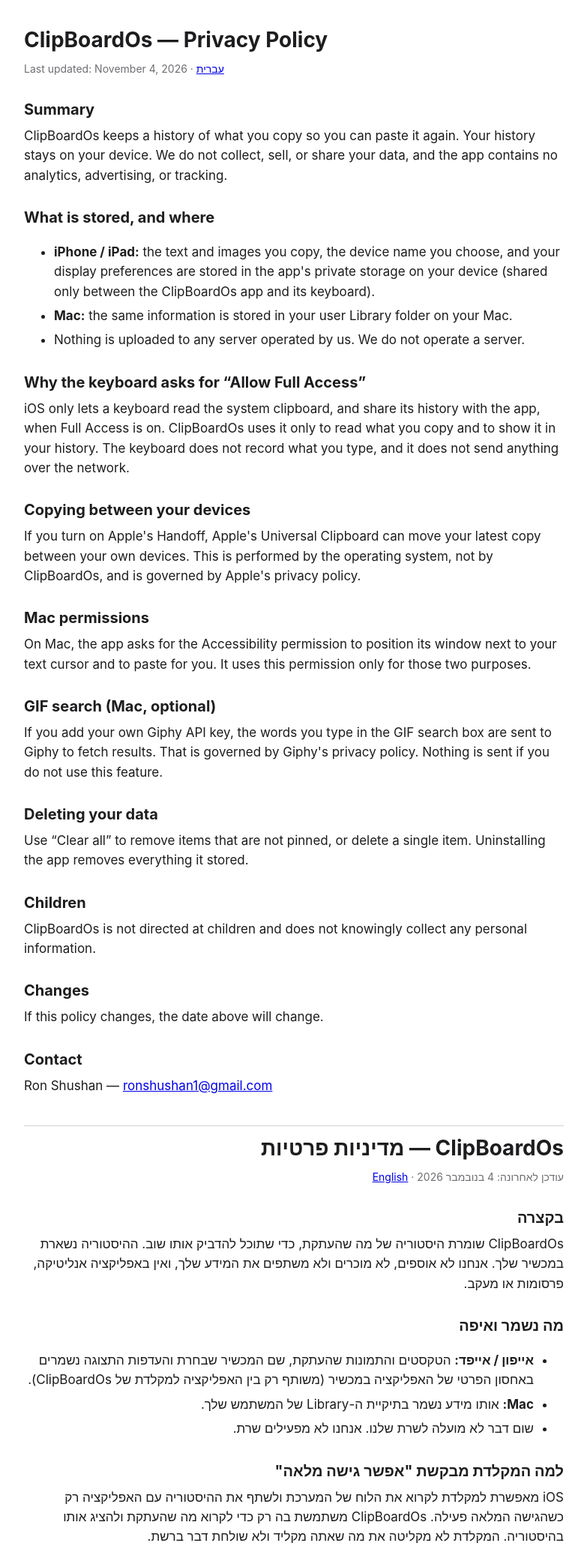
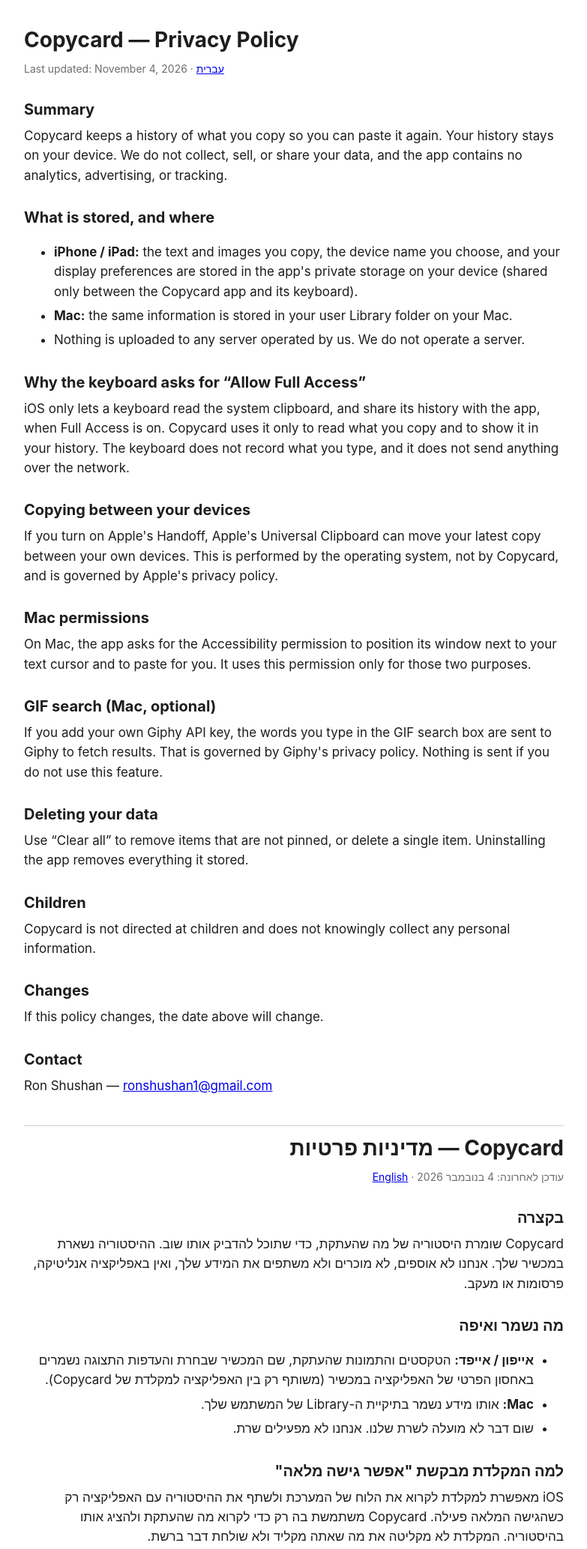
Before and after one commit to RonShushan/copycard-privacy, a plain HTML site: page index.html in a window 1280 px wide. Shown: the top 2066 px of the page at 75% size, without its empty margins (248-1031 px from the left). Drawn offline with Linux system fonts and the light colour scheme.

Commit message:
Rename to Copycard

```diff
--- a/index.html
+++ b/index.html
@@ -3,7 +3,7 @@
 <head>
 <meta charset="utf-8">
 <meta name="viewport" content="width=device-width, initial-scale=1">
-<title>ClipBoardOs — Privacy Policy</title>
+<title>Copycard — Privacy Policy</title>
 <style>
   :root { color-scheme: light dark; --fg:#1d1d1f; --bg:#fff; --muted:#6e6e73; --line:#d2d2d7; }
   @media (prefers-color-scheme: dark) { :root { --fg:#f5f5f7; --bg:#000; --muted:#a1a1a6; --line:#3a3a3c; } }
@@ -17,24 +17,24 @@
 <body>
 <main>
 <section id="top" lang="en" dir="ltr">
-  <h1>ClipBoardOs — Privacy Policy</h1>
+  <h1>Copycard — Privacy Policy</h1>
   <p class="muted">Last updated: November 4, 2026 · <a href="#he">עברית</a></p>
 
   <h2>Summary</h2>
-  <p>ClipBoardOs keeps a history of what you copy so you can paste it again. Your history stays on your device. We do not collect, sell, or share your data, and the app contains no analytics, advertising, or tracking.</p>
+  <p>Copycard keeps a history of what you copy so you can paste it again. Your history stays on your device. We do not collect, sell, or share your data, and the app contains no analytics, advertising, or tracking.</p>
 
   <h2>What is stored, and where</h2>
   <ul>
-    <li><strong>iPhone / iPad:</strong> the text and images you copy, the device name you choose, and your display preferences are stored in the app's private storage on your device (shared only between the ClipBoardOs app and its keyboard).</li>
+    <li><strong>iPhone / iPad:</strong> the text and images you copy, the device name you choose, and your display preferences are stored in the app's private storage on your device (shared only between the Copycard app and its keyboard).</li>
     <li><strong>Mac:</strong> the same information is stored in your user Library folder on your Mac.</li>
     <li>Nothing is uploaded to any server operated by us. We do not operate a server.</li>
   </ul>
 
   <h2>Why the keyboard asks for “Allow Full Access”</h2>
-  <p>iOS only lets a keyboard read the system clipboard, and share its history with the app, when Full Access is on. ClipBoardOs uses it only to read what you copy and to show it in your history. The keyboard does not record what you type, and it does not send anything over the network.</p>
+  <p>iOS only lets a keyboard read the system clipboard, and share its history with the app, when Full Access is on. Copycard uses it only to read what you copy and to show it in your history. The keyboard does not record what you type, and it does not send anything over the network.</p>
 
   <h2>Copying between your devices</h2>
-  <p>If you turn on Apple's Handoff, Apple's Universal Clipboard can move your latest copy between your own devices. This is performed by the operating system, not by ClipBoardOs, and is governed by Apple's privacy policy.</p>
+  <p>If you turn on Apple's Handoff, Apple's Universal Clipboard can move your latest copy between your own devices. This is performed by the operating system, not by Copycard, and is governed by Apple's privacy policy.</p>
 
   <h2>Mac permissions</h2>
   <p>On Mac, the app asks for the Accessibility permission to position its window next to your text cursor and to paste for you. It uses this permission only for those two purposes.</p>
@@ -46,7 +46,7 @@
   <p>Use “Clear all” to remove items that are not pinned, or delete a single item. Uninstalling the app removes everything it stored.</p>
 
   <h2>Children</h2>
-  <p>ClipBoardOs is not directed at children and does not knowingly collect any personal information.</p>
+  <p>Copycard is not directed at children and does not knowingly collect any personal information.</p>
 
   <h2>Changes</h2>
   <p>If this policy changes, the date above will change.</p>
@@ -56,24 +56,24 @@
 </section>
 
 <section id="he" lang="he" dir="rtl">
-  <h1>ClipBoardOs — מדיניות פרטיות</h1>
+  <h1>Copycard — מדיניות פרטיות</h1>
   <p class="muted">עודכן לאחרונה: 4 בנובמבר 2026 · <a href="#top">English</a></p>
 
   <h2>בקצרה</h2>
-  <p>ClipBoardOs שומרת היסטוריה של מה שהעתקת, כדי שתוכל להדביק אותו שוב. ההיסטוריה נשארת במכשיר שלך. אנחנו לא אוספים, לא מוכרים ולא משתפים את המידע שלך, ואין באפליקציה אנליטיקה, פרסומות או מעקב.</p>
+  <p>Copycard שומרת היסטוריה של מה שהעתקת, כדי שתוכל להדביק אותו שוב. ההיסטוריה נשארת במכשיר שלך. אנחנו לא אוספים, לא מוכרים ולא משתפים את המידע שלך, ואין באפליקציה אנליטיקה, פרסומות או מעקב.</p>
 
   <h2>מה נשמר ואיפה</h2>
   <ul>
-    <li><strong>אייפון / אייפד:</strong> הטקסטים והתמונות שהעתקת, שם המכשיר שבחרת והעדפות התצוגה נשמרים באחסון הפרטי של האפליקציה במכשיר (משותף רק בין האפליקציה למקלדת של ClipBoardOs).</li>
+    <li><strong>אייפון / אייפד:</strong> הטקסטים והתמונות שהעתקת, שם המכשיר שבחרת והעדפות התצוגה נשמרים באחסון הפרטי של האפליקציה במכשיר (משותף רק בין האפליקציה למקלדת של Copycard).</li>
     <li><strong>Mac:</strong> אותו מידע נשמר בתיקיית ה-Library של המשתמש שלך.</li>
     <li>שום דבר לא מועלה לשרת שלנו. אנחנו לא מפעילים שרת.</li>
   </ul>
 
   <h2>למה המקלדת מבקשת "אפשר גישה מלאה"</h2>
-  <p>iOS מאפשרת למקלדת לקרוא את הלוח של המערכת ולשתף את ההיסטוריה עם האפליקציה רק כשהגישה המלאה פעילה. ClipBoardOs משתמשת בה רק כדי לקרוא מה שהעתקת ולהציג אותו בהיסטוריה. המקלדת לא מקליטה את מה שאתה מקליד ולא שולחת דבר ברשת.</p>
+  <p>iOS מאפשרת למקלדת לקרוא את הלוח של המערכת ולשתף את ההיסטוריה עם האפליקציה רק כשהגישה המלאה פעילה. Copycard משתמשת בה רק כדי לקרוא מה שהעתקת ולהציג אותו בהיסטוריה. המקלדת לא מקליטה את מה שאתה מקליד ולא שולחת דבר ברשת.</p>
 
   <h2>העתקה בין המכשירים שלך</h2>
-  <p>אם הפעלת Handoff של Apple, תכונת Universal Clipboard של Apple יכולה להעביר את ההעתקה האחרונה בין המכשירים שלך. הפעולה מתבצעת על ידי מערכת ההפעלה ולא על ידי ClipBoardOs, והיא כפופה למדיניות הפרטיות של Apple.</p>
+  <p>אם הפעלת Handoff של Apple, תכונת Universal Clipboard של Apple יכולה להעביר את ההעתקה האחרונה בין המכשירים שלך. הפעולה מתבצעת על ידי מערכת ההפעלה ולא על ידי Copycard, והיא כפופה למדיניות הפרטיות של Apple.</p>
 
   <h2>הרשאות ב-Mac</h2>
   <p>ב-Mac האפליקציה מבקשת הרשאת נגישות (Accessibility) כדי למקם את החלון ליד סמן הטקסט ולהדביק עבורך. היא משתמשת בהרשאה רק לשתי המטרות האלה.</p>
@@ -85,7 +85,7 @@
   <p>"נקה הכל" מוחק את הפריטים שלא הוצמדו, ואפשר גם למחוק פריט בודד. הסרת האפליקציה מוחקת כל מה שהיא שמרה.</p>
 
   <h2>ילדים</h2>
-  <p>ClipBoardOs אינה מיועדת לילדים ואינה אוספת ביודעין מידע אישי.</p>
+  <p>Copycard אינה מיועדת לילדים ואינה אוספת ביודעין מידע אישי.</p>
 
   <h2>שינויים</h2>
   <p>אם המדיניות תשתנה, התאריך שלמעלה יתעדכן.</p>
```
